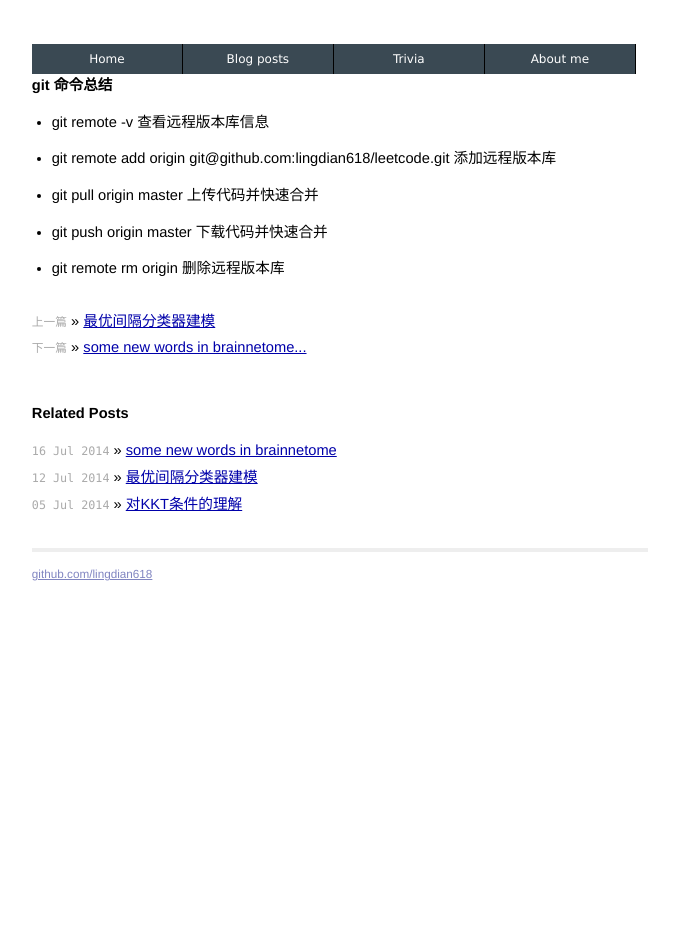
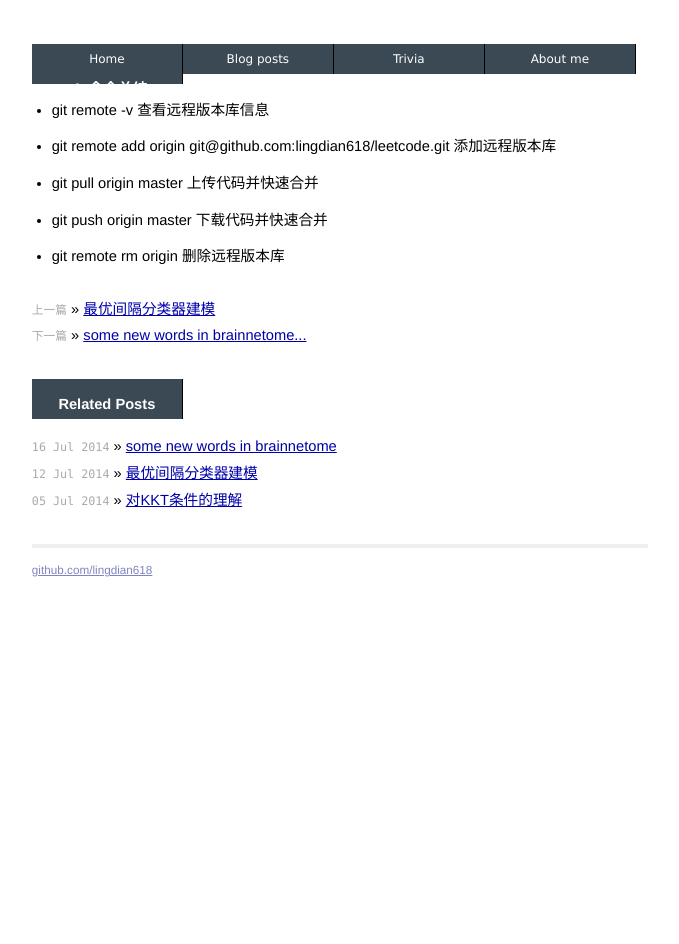
Before and after one commit to SimpleJian/blog, a Jekyll site: the page built from _posts/2014-07-15-git.md, in a window 1280 px wide. Shown: the whole page, without its empty margins (300-979 px from the left). Built offline with Jekyll 4.4.1, drawn with Linux system fonts in a browser that asks for light colours.

Commit message:
Just another push

```diff
--- a/css/screen.css
+++ b/css/screen.css
@@ -54,6 +54,15 @@
 
 h1, h2, h3, h4, h5, h6 {
   font-size: 100%;
+  display:block;
+  width:150px;
+  height:30px;
+  line-height:30px;
+  text-align:center;
+  background:#3A4953;
+  color:#fff;
+  text-decoration:none;
+  border-right:1px solid #000;
 }
 
 h1 {
```
Also changed, not shown: 1 other file.
